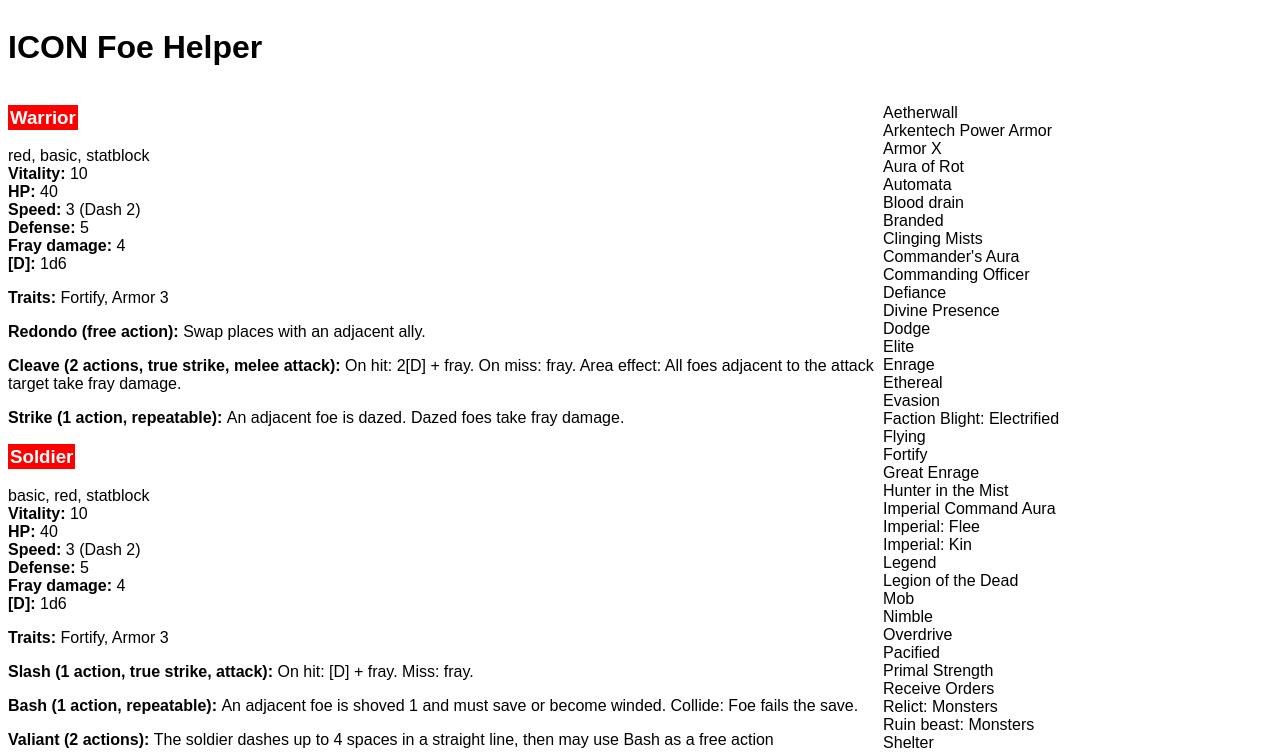
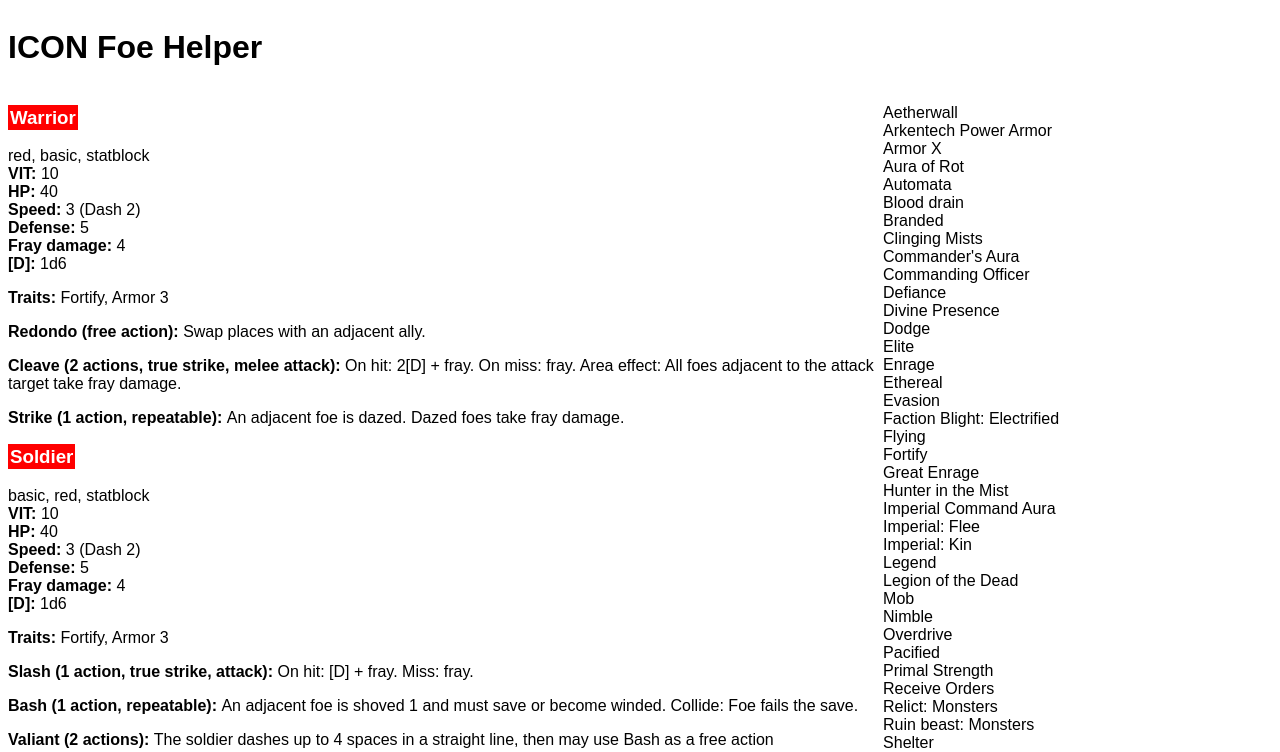
Before and after one commit to nick-hiebl/icon-foe-helper, a React (Vite) app: page / in a window 1280 px wide. Shown: the top 752 px of the page. Built offline with nearby package versions, Linux system fonts and the light colour scheme.

Commit message:
Better HP support

```diff
--- a/src/FoeData.ts
+++ b/src/FoeData.ts
@@ -90,6 +90,14 @@ export function produceFoe(rawFoe: RawFoe, strict = true): [Foe, string[]] {
     errors.push(error)
   }
 
+  if (newFoe.stats.hp) {
+    if (newFoe.traits.some((trait) => trait.name === 'Elite')) {
+      newFoe.stats.hp = parseInt(newFoe.stats.hp.toString(), 10) * 2
+    } else if (newFoe.traits.some((trait) => trait.name === 'Legend')) {
+      newFoe.stats.hp += ' (per player)'
+    }
+  }
+
   if ((rawFoe as RawFoeLegend).phaseDescription) {
     const newLegend = newFoe as FoeLegend,
       rawLegend = rawFoe as RawFoeLegend
--- a/src/components/FoeDetails.tsx
+++ b/src/components/FoeDetails.tsx
@@ -111,7 +111,7 @@ export const FoeStats = ({ foe }: Props) => {
     <>
       {isOpen && (
         <ul>
-          <li><span style={BOLD}>Vitality:</span> {foe.stats.vitality}</li>
+          <li><span style={BOLD}>VIT:</span> {foe.stats.vitality}</li>
           <li><span style={BOLD}>HP:</span> {foe.stats.hp}</li>
           <li><span style={BOLD}>Speed:</span> {foe.stats.speed} {`(Dash ${foe.stats.dash})`}</li>
           <li><span style={BOLD}>Defense:</span> {foe.stats.defense}</li>
--- a/src/components/FoeReader.tsx
+++ b/src/components/FoeReader.tsx
@@ -161,7 +161,10 @@ function rawFoeFromText(text: string): RawFoe {
   }
 
   if (stats.hp && !stats.vitality) {
-    stats.vitality = Math.ceil(stats.hp / 4)
+    if (!Number.isInteger(stats.hp)) {
+      console.error('Found non-number hp:', rawFoe.name)
+    }
+    stats.vitality = Math.ceil((stats.hp as number) / 4)
   }
 
   if (Object.keys(stats).length === 0) {
--- a/src/foe_data.json
+++ b/src/foe_data.json
@@ -457,7 +457,7 @@
                         "true strike",
                         "melee attack"
                     ],
-                    "text": "On hit: [D]+fray. Miss: fray. Area effect: All foes adjacent to the attack target take 2 damage."
+                    "text": "On hit: [D] + fray. Miss: fray. Area effect: All foes adjacent to the attack target take 2 damage."
                 },
                 {
                     "name": "Strike",
@@ -519,7 +519,7 @@
                         "ranged attack",
                         "range 6 blast 1"
                     ],
-                    "text": "On hit: 2[D]+fray. Miss or area effect: fray. Effect: Attack target is branded. This action can also be made as a close blast 1 melee attack."
+                    "text": "On hit: 2[D] + fray. Miss or area effect: fray. Effect: Attack target is branded. This action can also be made as a close blast 1 melee attack."
                 },
                 {
                     "name": "Fear",
@@ -703,7 +703,7 @@
                         "melee attack",
                         "+1 boon"
                     ],
-                    "text": "On hit: [D]+fray. Miss: fray. Effect: Critical hit (+[D]) against bloodied characters. Effect: Dash 1 before and after the attack."
+                    "text": "On hit: [D] + fray. Miss: fray. Effect: Critical hit (+[D]) against bloodied characters. Effect: Dash 1 before and after the attack."
                 },
                 {
                     "name": "Vile",
@@ -783,7 +783,7 @@
                         "melee attack",
                         "recharge 6"
                     ],
-                    "text": "Attack: On hit: 3[D]+fray and foe is stunned and shoved 1. Miss: fray damage and foe is dazed. Effect: +1 boon against dazed characters."
+                    "text": "Attack: On hit: 3[D] + fray and foe is stunned and shoved 1. Miss: fray damage and foe is dazed. Effect: +1 boon against dazed characters."
                 }
             ],
             "also": [
@@ -963,7 +963,7 @@
                         "true strike",
                         "melee attack"
                     ],
-                    "text": "On hit: [D]+fray. Miss: fray. Critical hit: Foe is stunned."
+                    "text": "On hit: [D] + fray. Miss: fray. Critical hit: Foe is stunned."
                 },
                 {
                     "name": "Blunderbuss",
@@ -1131,7 +1131,7 @@
                     "tags": [
                         "melee attack"
                     ],
-                    "text": "On hit: [D]+fray. Miss: fray. Effect: Up to two allies in range 3 can dash 2 spaces."
+                    "text": "On hit: [D] + fray. Miss: fray. Effect: Up to two allies in range 3 can dash 2 spaces."
                 },
                 {
                     "name": "Coordinate Strikes",
@@ -1253,7 +1253,7 @@
                     "tags": [
                         "recharge 6"
                     ],
-                    "text": "All non-howler characters in a close blast 1 area effect must save or take [D]+fray and be stunned. Effect: Can be used as an Interrupt when bloodied."
+                    "text": "All non-howler characters in a close blast 1 area effect must save or take [D] + fray and be stunned. Effect: Can be used as an Interrupt when bloodied."
                 },
                 {
                     "name": "Iron Grip",
@@ -1370,10 +1370,6 @@
         },
         {
             "name": "Archon",
-            "stats": {
-                "hp": 80,
-                "vitality": 20
-            },
             "actions": [
                 {
                     "name": "Blackheart",
@@ -1382,7 +1378,7 @@
                         "true strike",
                         "melee attack"
                     ],
-                    "text": "On hit: Deal [D]+fray. Miss: fray. Effect: Deals 2 damage to all foes adjacent to the archon or their target Effect: Gains +1 boon and deals bonus damage for each of the following: character is stunned, dazed, or winded."
+                    "text": "On hit: Deal [D] + fray. Miss: fray. Effect: Deals 2 damage to all foes adjacent to the archon or their target Effect: Gains +1 boon and deals bonus damage for each of the following: character is stunned, dazed, or winded."
                 },
                 {
                     "name": "Iron Fist",
--- a/src/types.ts
+++ b/src/types.ts
@@ -1,6 +1,6 @@
 export interface FoeStats {
   vitality: number
-  hp: number
+  hp: number | string
   speed: number
   dash: number
   defense: number
```
